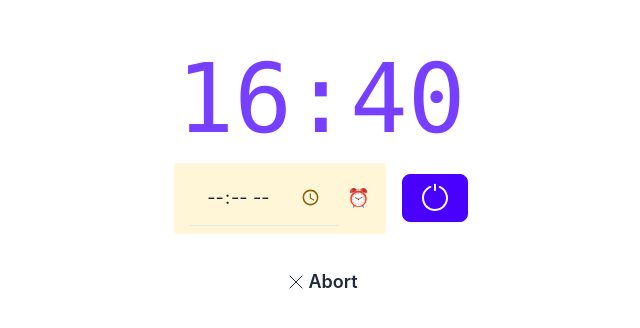
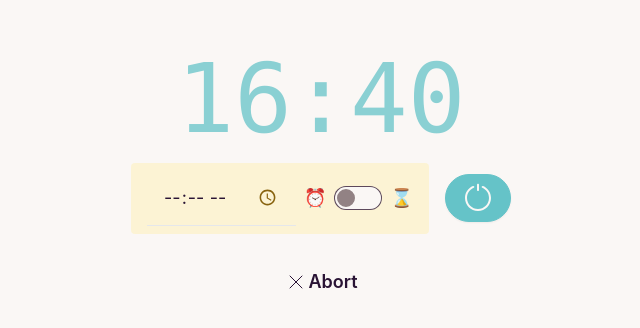
Before and after one commit to cosicles/offie, a React (Vite) app: page / in a window 1280 px wide. Shown: the part 250-578 px from the top of the page, without its empty margins (319-959 px from the left). Built offline with nearby package versions, Linux system fonts and the light colour scheme.

Commit message:
Add tooltips

```diff
--- a/index.html
+++ b/index.html
@@ -1,5 +1,5 @@
 <!DOCTYPE html>
-<html data-theme="light">
+<html data-theme="cupcake">
 
 <head>
   <meta charset="UTF-8" />
--- a/src/components/SliderButton.tsx
+++ b/src/components/SliderButton.tsx
@@ -12,12 +12,23 @@ const SliderButton: React.FC<SliderButtonProps> = ({
     };
 
     return (
-        <div className="cursor-pointer transition" onClick={toggleIcon}>
-            <div
-                className={`slider-icon ${isDelayMode ? "hourglass" : "clock"}`}
+        <div
+            className="flex items-center space-x-2 transition"
+            onClick={toggleIcon}
+        >
+            <span
+                className="tooltip tooltip-secondary"
+                data-tip="Offie shuts down at the hour of choice"
             >
-                {isDelayMode ? "⌛" : "⏰"}
-            </div>
+                ⏰
+            </span>
+            <input type="checkbox" className="toggle" />
+            <span
+                className="tooltip tooltip-secondary"
+                data-tip="Offie shuts down after the delay of choice"
+            >
+                ⌛
+            </span>
         </div>
     );
 };
```
